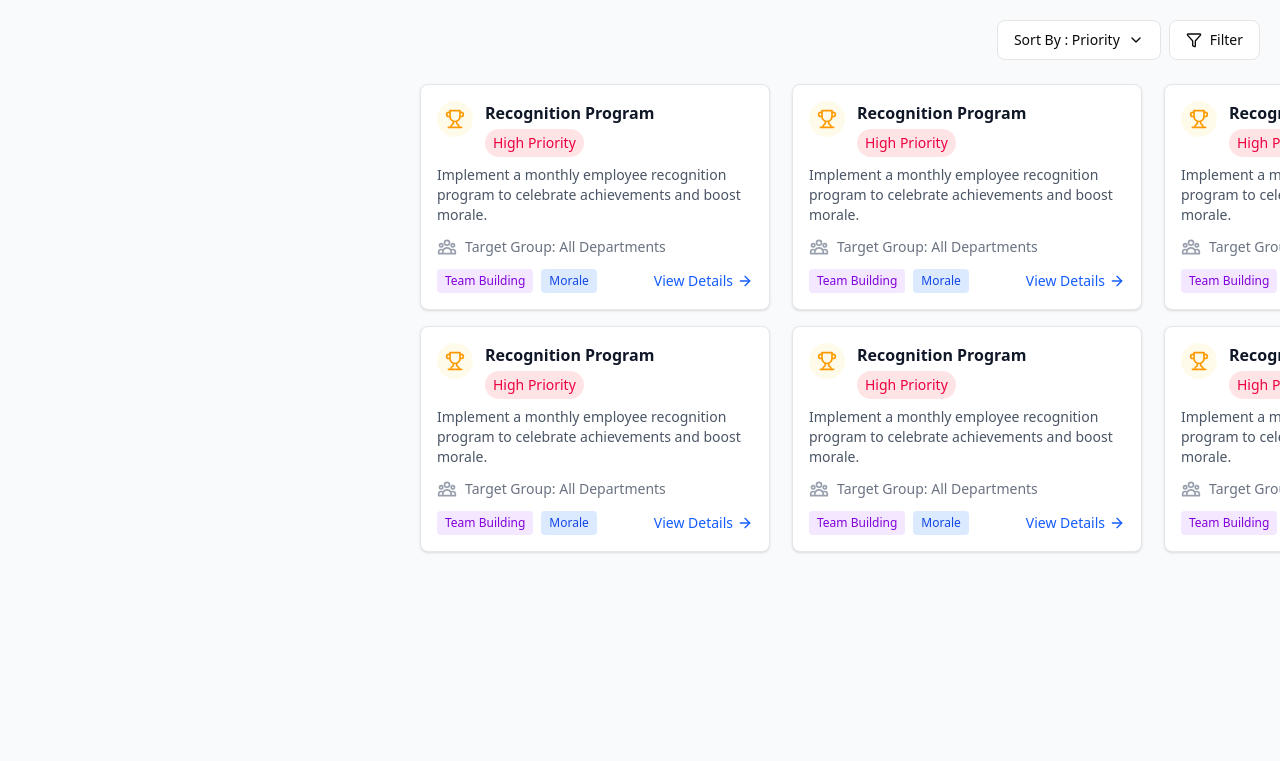
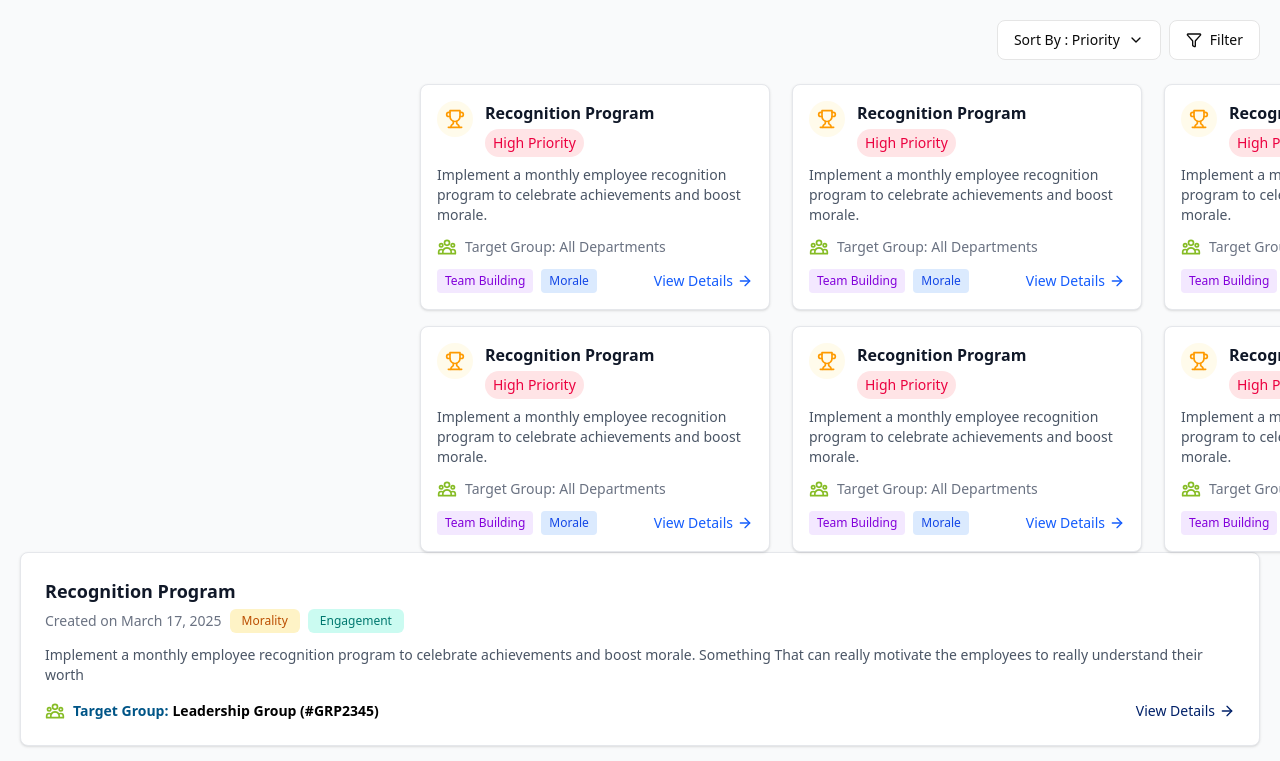
Before and after one commit to rkhall-iitkgp/vibemeter-frontend-2025, a React (Vite) app: page /recog in a window 1280 px wide. Shown: the top 761 px of the page. Built offline with nearby package versions, Linux system fonts and the light colour scheme.

Commit message:
created second action plan component

```diff
--- a/src/components/recog-component.tsx
+++ b/src/components/recog-component.tsx
@@ -30,7 +30,7 @@ export function RecognitionCard({
       <p className="text-gray-600 text-sm mb-3">{description}</p>
 
       <div className="flex items-center mb-3 text-sm text-gray-500">
-        <svg className="h-5 w-5 mr-2 text-gray-400" viewBox="0 0 24 24" fill="none" xmlns="http://www.w3.org/2000/svg">
+        <svg className="h-5 w-5 mr-2 text-[#86BC25]" viewBox="0 0 24 24" fill="none" xmlns="http://www.w3.org/2000/svg">
           <path
             d="M17 20H22V18C22 16.3431 20.6569 15 19 15C18.0444 15 17.1931 15.4468 16.6438 16.1429M17 20H7M17 20V18C17 17.3438 16.8736 16.717 16.6438 16.1429M7 20H2V18C2 16.3431 3.34315 15 5 15C5.95561 15 6.80686 15.4468 7.35625 16.1429M7 20V18C7 17.3438 7.12642 16.717 7.35625 16.1429M7.35625 16.1429C8.0935 14.301 9.89482 13 12 13C14.1052 13 15.9065 14.301 16.6438 16.1429M15 7C15 8.65685 13.6569 10 12 10C10.3431 10 9 8.65685 9 7C9 5.34315 10.3431 4 12 4C13.6569 4 15 5.34315 15 7ZM21 10C21 11.1046 20.1046 12 19 12C17.8954 12 17 11.1046 17 10C17 8.89543 17.8954 8 19 8C20.1046 8 21 8.89543 21 10ZM7 10C7 11.1046 6.10457 12 5 12C3.89543 12 3 11.1046 3 10C3 8.89543 3.89543 8 5 8C6.10457 8 7 8.89543 7 10Z"
             stroke="currentColor"
--- /dev/null
+++ b/src/components/recog-component2.tsx
@@ -0,0 +1,69 @@
+import { ArrowRight, Users } from "lucide-react"
+
+
+interface HorizontalRecognitionCardProps {
+  title: string
+  createdDate: string
+  description: string
+  targetGroup: string
+  groupId: string
+  tags: string[]
+}
+
+export function HorizontalRecognitionCard({
+  title = "Recognition Program",
+  createdDate = "March 17, 2025",
+  description = "Implement a monthly employee recognition program to celebrate achievements and boost morale. Something That can really motivate the employees to really understand their worth",
+  targetGroup = "Leadership Group",
+  groupId = "#GRP2345",
+  tags = ["Morality", "Engagement"],
+}: HorizontalRecognitionCardProps) {
+  return (
+    <div className="bg-white rounded-md border border-gray-200 p-6 shadow-sm w-full mb-4">
+      <h3 className="font-semibold text-gray-900 text-lg mb-1">{title}</h3>
+
+      <div className="flex items-center gap-2 mb-3">
+        <p className="text-sm text-gray-500">Created on {createdDate}</p>
+        {tags.map((tag, tagIndex) => (
+          <span
+            key={tagIndex}
+            className={`px-3 py-1 text-xs rounded-sm ${
+              tag === "Morality"
+                ? "bg-amber-100 text-amber-700"
+                : tag === "Engagement"
+                  ? "bg-teal-100 text-teal-700"
+                  : "bg-blue-100 text-blue-700"
+            }`}
+          >
+            {tag}
+          </span>
+        ))}
+      </div>
+
+      <div className="text-gray-600 text-sm mb-4 ">{description}</div>
+
+      <div className="flex items-center justify-between">
+        <div className="flex items-center text-sm text-gray-600">
+        <svg className="h-5 w-5 mr-2 text-[#86BC25]" viewBox="0 0 24 24" fill="none" xmlns="http://www.w3.org/2000/svg">
+          <path
+            d="M17 20H22V18C22 16.3431 20.6569 15 19 15C18.0444 15 17.1931 15.4468 16.6438 16.1429M17 20H7M17 20V18C17 17.3438 16.8736 16.717 16.6438 16.1429M7 20H2V18C2 16.3431 3.34315 15 5 15C5.95561 15 6.80686 15.4468 7.35625 16.1429M7 20V18C7 17.3438 7.12642 16.717 7.35625 16.1429M7.35625 16.1429C8.0935 14.301 9.89482 13 12 13C14.1052 13 15.9065 14.301 16.6438 16.1429M15 7C15 8.65685 13.6569 10 12 10C10.3431 10 9 8.65685 9 7C9 5.34315 10.3431 4 12 4C13.6569 4 15 5.34315 15 7ZM21 10C21 11.1046 20.1046 12 19 12C17.8954 12 17 11.1046 17 10C17 8.89543 17.8954 8 19 8C20.1046 8 21 8.89543 21 10ZM7 10C7 11.1046 6.10457 12 5 12C3.89543 12 3 11.1046 3 10C3 8.89543 3.89543 8 5 8C6.10457 8 7 8.89543 7 10Z"
+            stroke="currentColor"
+            strokeWidth="2"
+            strokeLinecap="round"
+            strokeLinejoin="round"
+          />
+        </svg>
+          <span className="text-[#005587] font-semibold">Target Group:</span>
+          <span className="ml-1 font-semibold text-[#000]">
+            {targetGroup} ({groupId})
+          </span>
+        </div>
+
+        <button className="text-[#012169] text-sm font-medium flex items-center hover:underline">
+          View Details
+          <ArrowRight className="h-4 w-4 ml-1" />
+        </button>
+      </div>
+    </div>
+  )
+}
--- a/src/pages/TestPage.tsx
+++ b/src/pages/TestPage.tsx
@@ -9,6 +9,7 @@ import { Label } from "@/components/ui/label"
 import { Checkbox } from "@/components/ui/checkbox"
 import { Select, SelectContent, SelectItem, SelectTrigger, SelectValue } from "@/components/ui/select"
 import { ChevronDown, Filter } from "lucide-react"
+import { HorizontalRecognitionCard } from "@/components/recog-component2"
 
 export default function TestPage() {
   const [sortOpen, setSortOpen] = React.useState(false)
@@ -76,7 +77,7 @@ export default function TestPage() {
             <PopoverContent className="w-[200px] p-3" align="end">
               <RadioGroup
                 defaultValue="Priority"
-                onValueChange={(value) => {
+                onValueChange={(value: React.SetStateAction<string>) => {
                   setSortBy(value)
                   setSortOpen(false)
                 }}
@@ -170,6 +171,26 @@ export default function TestPage() {
           />
         ))}
       </div>
+      <div>
+
+        <HorizontalRecognitionCard
+          title="Recognition Program"
+          createdDate="March 17, 2025"
+          description="Implement a monthly employee recognition program to celebrate achievements and boost morale. Something That can really motivate the employees to really understand their worth"
+          targetGroup="Leadership Group"
+          groupId="#GRP2345"
+          tags={["Morality", "Engagement"]}
+        />
+
+        <HorizontalRecognitionCard
+          title="Recognition Program"
+          createdDate="March 17, 2025"
+          description="Implement a monthly employee recognition program to celebrate achievements and boost morale. Something That can really motivate the employees to really understand their worth"
+          targetGroup="Leadership Group"
+          groupId="#GRP2345"
+          tags={["Morality", "Engagement"]}
+        />
+      </div>
     </div>
   )
 }
```
